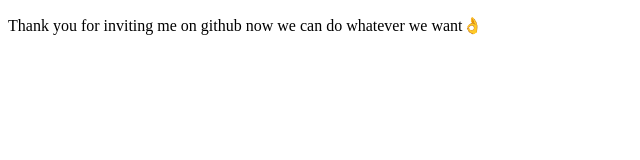
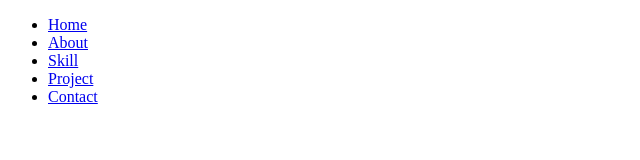
Before and after one commit to HayiderHasan18/practice-, a plain HTML site: page index.html in a window 1280 px wide. Shown: the whole page, without its empty margins (0-640 px from the left). Drawn offline with Linux system fonts and the light colour scheme.

Commit message:
I modified navigation bar

```diff
--- a/index.html
+++ b/index.html
@@ -6,6 +6,17 @@
     <title>Powe to teamwork</title>
   </head>
   <body>
-    <p>Thank you for inviting me on github now we can do whatever we want👌</p>
+    <!-- <p>Thank you for inviting me on github now we can do whatever we want👌</p> -->
+     <header>
+      <nav>
+        <ul>
+          <li><a href="#">Home</a></li>
+          <li><a href="#">About</a></li>
+          <li><a href="#">Skill</a></li>
+          <li><a href="#">Project</a></li>
+          <li><a href="#">Contact</a></li>
+        </ul>
+      </nav>
+     </header>
   </body>
 </html>
```
